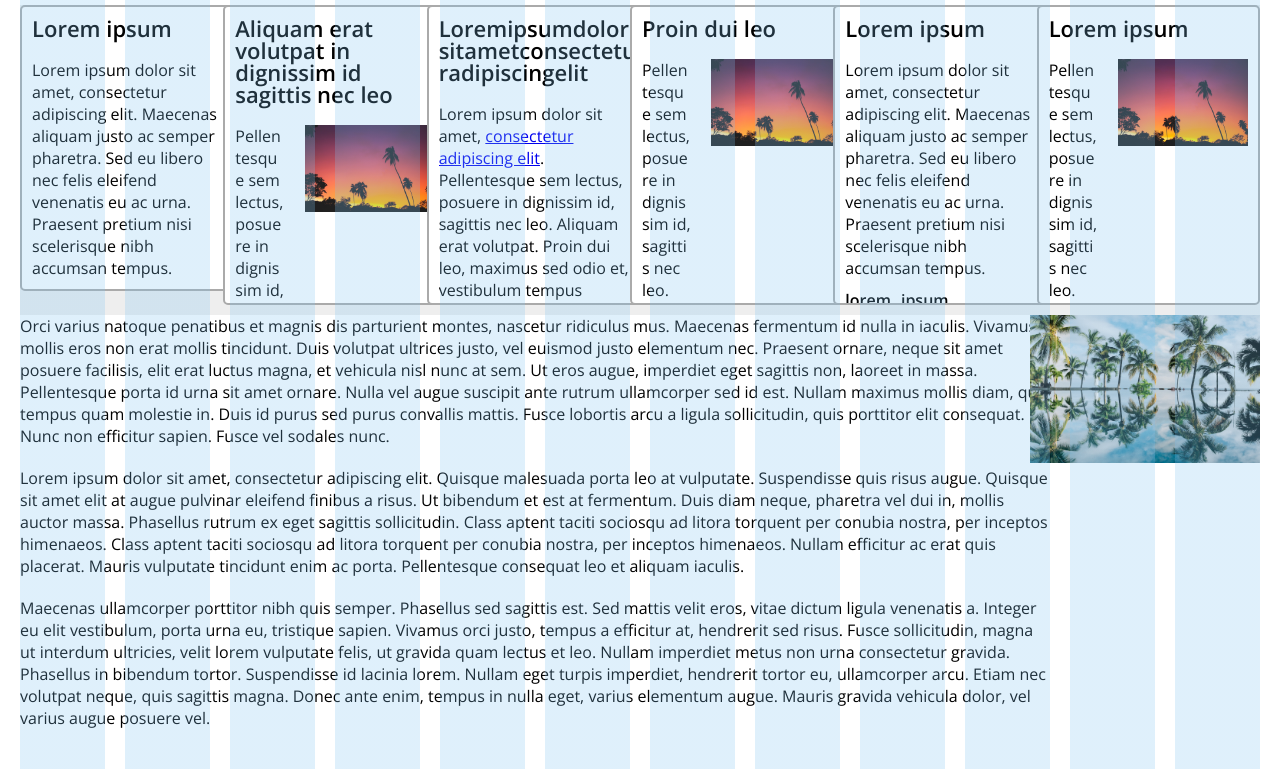
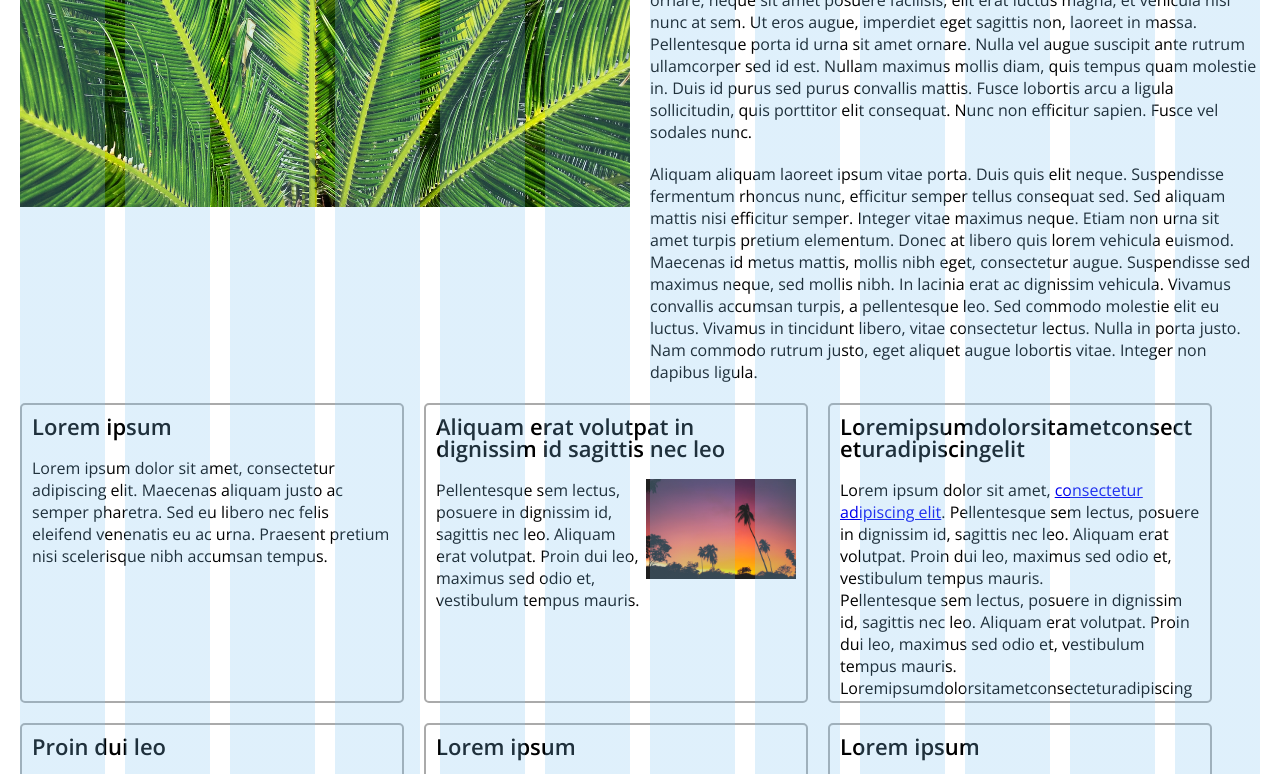
Before and after one commit to kjg16/verkefni-6, a plain HTML site: page index.html in a window 1280 px wide. Shown: the part 900-1674 px from the top of the page. Drawn offline with nearby package versions, Linux system fonts and the light colour scheme.

Commit message:
GrunnÃtlit komiÃ.

```diff
--- a/index.html
+++ b/index.html
@@ -13,8 +13,8 @@
 
       <div class="grid">
 
-        <div class="grid__col">
-          <div class="grid__row">
+        <div class="grid__row">
+          <div class="grid__col col-6">
             <div class="text">
               <p>Cras ac erat tempor, scelerisque eros id, pharetra erat. Morbi eu massa suscipit elit mattis auctor. Nunc sit amet massa dictum dolor convallis maximus. Etiam nec aliquam quam. Nulla convallis ornare semper. Aenean at rhoncus lectus. Vestibulum nisi lorem, eleifend a eros bibendum, tincidunt ultrices velit. Proin auctor sagittis neque, et commodo sem dignissim vitae. Praesent euismod elit ante, quis vulputate massa ultrices eu. In sagittis ultrices nunc quis malesuada.</p>
 
@@ -23,16 +23,16 @@
               <p>Lorem ipsum dolor sit amet, consectetur adipiscing elit. Quisque malesuada porta leo at vulputate. Suspendisse quis risus augue. Quisque sit amet elit at augue pulvinar eleifend finibus a risus. Ut bibendum et est at fermentum. Duis diam neque, pharetra vel dui in, mollis auctor massa. Phasellus rutrum ex eget sagittis sollicitudin. Class aptent taciti sociosqu ad litora torquent per conubia nostra, per inceptos himenaeos. Class aptent taciti sociosqu ad litora torquent per conubia nostra, per inceptos himenaeos. Nullam efficitur ac erat quis placerat. Mauris vulputate tincidunt enim ac porta. Pellentesque consequat leo et aliquam iaculis.</p>
             </div>
           </div>
-          <div>
+          <div class="grid__col col-6">
             <img class="image" src="palms1.jpg" alt="Afskaplega lorem-ipsum-leg pálmatré">
           </div>
         </div>
 
-        <div class="grid__col">
-          <div class="grid__row">
+        <div class="grid__row reverse">
+          <div class="grid__col col-6 to-end">
             <img class="image" src="palms2.jpg" alt="Jafnvel lorem-ipsum-legri pálmatré">
           </div>
-          <div>
+          <div class="grid__col col-6">
             <div class="text">
               <p>Nunc ornare libero sit amet felis faucibus tincidunt laoreet sed magna. Etiam volutpat augue quis sapien pharetra, efficitur semper ipsum aliquet. Duis commodo elit libero, et vestibulum tellus scelerisque eu. Sed non viverra tortor. Nulla lorem magna, pellentesque sit amet leo eu, laoreet imperdiet lorem. Fusce porttitor a est pellentesque interdum. Aenean sodales, augue vitae cursus feugiat, neque lectus malesuada leo, hendrerit ultrices dolor dui a tellus. Etiam sagittis libero magna, et pretium leo viverra non.</p>
 
@@ -45,9 +45,9 @@
       </div>
 
       <div class="cards">
-        <div class="grid__col">
-          <div class="grid__row">
-            <section class="card card__row">
+        <div class="card__row">
+          <div class="card__col">
+            <section class="card">
               <h2 class="card__title">Lorem ipsum</h2>
               <div class="card__content">
                 <div class="card__text">
@@ -57,8 +57,8 @@
             </section>
           </div>
 
-          <div class="grid__row">
-            <section class="card card__row">
+          <div class="card__col">
+            <section class="card">
               <h2 class="card__title">Aliquam erat volutpat in dignissim id sagittis nec leo</h2>
               <div class="card__content">
                 <div class="card__text">
@@ -71,8 +71,8 @@
             </section>
           </div>
 
-          <div class="grid__row">
-            <section class="card card__row">
+          <div class="card__col">
+            <section class="card">
               <h2 class="card__title">Loremipsumdolorsitametconsecteturadipiscingelit</h2>
               <div class="card__content">
                 <div class="card__text">
@@ -84,8 +84,8 @@
             </section>
           </div>
 
-          <div class="grid__row">
-            <section class="card card__row">
+          <div class="card__col">
+            <section class="card">
               <h2 class="card__title">Proin dui leo</h2>
               <div class="card__content">
                 <div class="card__text">
@@ -100,8 +100,8 @@
             </section>
           </div>
 
-          <div class="grid__row">
-            <section class="card card__row">
+          <div class="card__col">
+            <section class="card">
               <h2 class="card__title">Lorem ipsum</h2>
               <div class="card__content">
                 <div class="card__text">
@@ -115,8 +115,8 @@
             </section>
           </div>
 
-          <div class="grid__row">
-            <section class="card card__row">
+          <div class="card__col">
+            <section class="card">
               <h2 class="card__title">Lorem ipsum</h2>
               <div class="card__content">
                 <div class="card__text">
@@ -144,8 +144,8 @@
       </div>
 
       <div class="grid">
-        <div class="grid__col">
-          <div class="grid__row">
+        <div class="grid__row">
+          <div class="grid__col col-6">
             <div class="text">
               <p>Orci varius natoque penatibus et magnis dis parturient montes, nascetur ridiculus mus. Maecenas fermentum id nulla in iaculis. Vivamus mollis eros non erat mollis tincidunt. Duis volutpat ultrices justo, vel euismod justo elementum nec. Praesent ornare, neque sit amet posuere facilisis, elit erat luctus magna, et vehicula nisl nunc at sem. Ut eros augue, imperdiet eget sagittis non, laoreet in massa. Pellentesque porta id urna sit amet ornare. Nulla vel augue suscipit ante rutrum ullamcorper sed id est. Nullam maximus mollis diam, quis tempus quam molestie in. Duis id purus sed purus convallis mattis. Fusce lobortis arcu a ligula sollicitudin, quis porttitor elit consequat. Nunc non efficitur sapien. Fusce vel sodales nunc.</p>
 
@@ -154,7 +154,7 @@
               <p>Maecenas ullamcorper porttitor nibh quis semper. Phasellus sed sagittis est. Sed mattis velit eros, vitae dictum ligula venenatis a. Integer eu elit vestibulum, porta urna eu, tristique sapien. Vivamus orci justo, tempus a efficitur at, hendrerit sed risus. Fusce sollicitudin, magna ut interdum ultricies, velit lorem vulputate felis, ut gravida quam lectus et leo. Nullam imperdiet metus non urna consectetur gravida. Phasellus in bibendum tortor. Suspendisse id lacinia lorem. Nullam eget turpis imperdiet, hendrerit tortor eu, ullamcorper arcu. Etiam nec volutpat neque, quis sagittis magna. Donec ante enim, tempus in nulla eget, varius elementum augue. Mauris gravida vehicula dolor, vel varius augue posuere vel.</p>
             </div>
           </div>
-          <div class="grid__row">
+          <div class="grid__col col-6">
             <img class="image" src="palms3.jpg" alt="lorem-ipsum-legustu pálmatrén">
           </div>
         </div>
--- a/styles.css
+++ b/styles.css
@@ -17,8 +17,6 @@ html {
 main {
   margin: 0 auto;
   max-width: 1450px;
-  padding-left: 20px;
-  padding-right: 20px;
 }
 
 /* TODO taka ætti padding af main þegar komið er fyrir ofan hámarksbreidd */
@@ -42,6 +40,11 @@ h1 {
 }
 
 /* grid fyrir efni, setja þarf upp í html */
+.grid {
+  max-width: 1450px;
+  margin-left: 20px;
+  margin-right: 20px;
+}
 
 .grid__row {
   display: flex;
@@ -51,10 +54,19 @@ h1 {
 }
 
 .grid__col {
-  display: flex;
   width: 100%;
   padding-right: 10px;
   padding-left: 10px;
+}
+
+.col-12 {
+  width: 100%;
+}
+.col-6 {
+  width: 100%;
+}
+.col-3 {
+  width: 25%;
 }
 
 /* TODO setja upp grid fyrir >= 1000px */
@@ -63,28 +75,35 @@ h1 {
 
 /* grid fyrir cards */
 
+.card__row {
+  display: flex;
+  flex-direction: column;
+  margin-left: -10px;
+  margin-right: -10px;
+}
+
+.card__col {
+  display: flex;
+  padding-right: 10px;
+  padding-left: 10px;
+}
+
 .cards {
   display: flex;
-  flex-wrap: row wrap;
-  justify-content: space-around;
-
-  background: #eee;
+  align-content: center;
+  margin-left: 20px;
 }
 
 .card {
   display: flex;
   flex-direction: column;
 
-  margin-bottom: 10px;
+  margin-bottom: 20px;
   padding: 10px;
   width: 100%;
-  max-width: 470px;
-  max-height: 300px;
   overflow: hidden;
 
-  background-color: #fff;
-  border: 2px solid #aaa;
-  border-radius: 5px;
+  border-bottom: 2px solid #aaa;
 }
 
 .card__title {
@@ -97,6 +116,7 @@ h1 {
 
 .card__content {
   display: flex;
+  flex-direction: column;
   flex: 1;
 }
 
@@ -108,7 +128,6 @@ h1 {
 }
 
 .card__image {
-  padding-left: 20px;
   flex: 0 0 150px;
 }
 
@@ -131,3 +150,50 @@ h1 {
   font-weight: bold;
   margin-right: 10px;
 }
+
+.reverse {
+  flex-flow: column-reverse;
+}
+
+@media (min-width: 501px) {
+
+.card__row {
+  flex-flow: row wrap;
+  align-items: stretch;
+}
+
+.card {
+  flex: 1;
+
+  width: 45vw;
+  min-width: 350px;
+  max-width: 470px;
+  max-height: 300px;
+
+  border: 2px solid #aaa;
+  border-radius: 5px;
+}
+
+.card__content {
+  flex-direction: row;
+  flex: 1;
+}
+
+
+}
+
+@media (min-width: 1001px) {
+
+.grid__row {
+  flex-direction: row;
+}
+
+.col-6 {
+  width: 50%;
+}
+
+.card {
+  width: 30vw;
+  max-width: 450px;}
+
+}
```
